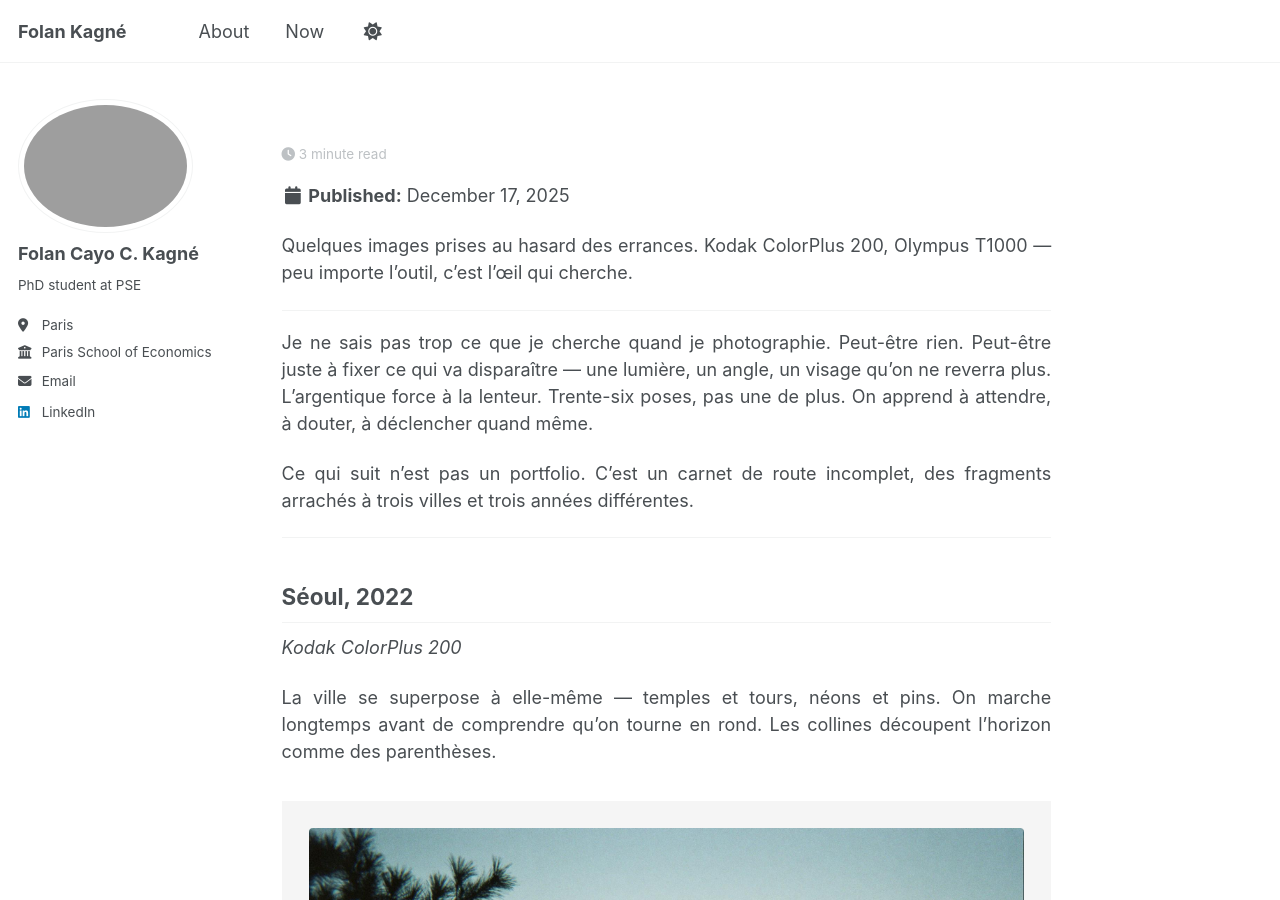
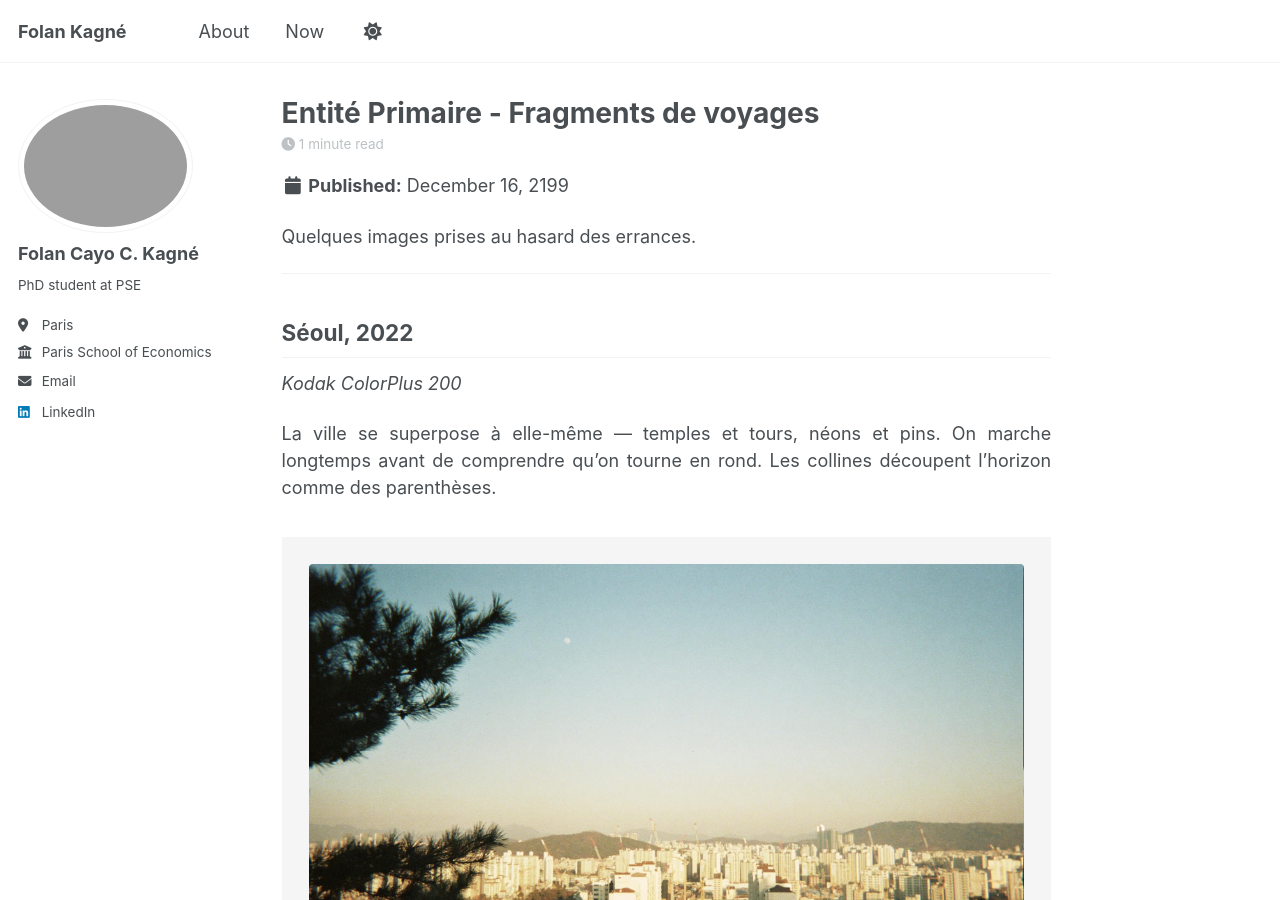
Before and after one commit to folankagne/folankagne.github.io, a Jekyll site: the page built from _posts/2199-12-16-entite-primaire-photos.md, in a window 1280 px wide and 900 px high. Built offline with Jekyll 4.4.1, drawn with Linux system fonts in a browser that asks for light colours; a script that is not in the unit is left out; some of the changed text lies outside the part shown.

Commit message:
Update 2199-12-16-entite-primaire-photos.md

```diff
--- a/_posts/2199-12-16-entite-primaire-photos.md
+++ b/_posts/2199-12-16-entite-primaire-photos.md
@@ -10,15 +9,9 @@
   - random
 ---
 
-Quelques images prises au hasard des errances. Kodak ColorPlus 200, Olympus T1000 — peu importe l'outil, c'est l'œil qui cherche.
+Quelques images prises au hasard des errances.
 
 *  *  *
-
-Je ne sais pas trop ce que je cherche quand je photographie. Peut-être rien. Peut-être juste à fixer ce qui va disparaître — une lumière, un angle, un visage qu'on ne reverra plus. L'argentique force à la lenteur. Trente-six poses, pas une de plus. On apprend à attendre, à douter, à déclencher quand même.
-
-Ce qui suit n'est pas un portfolio. C'est un carnet de route incomplet, des fragments arrachés à trois villes et trois années différentes.
-
----
 
 ## Séoul, 2022
 
@@ -32,7 +25,6 @@
 
 <figure style="background: #f5f5f5; padding: 1.5rem; margin: 2rem 0; text-align: center;">
 <img src="https://folankagne.github.io/photos/photos/section-1/original/OK_0467.jpg" alt="Seoul mosque" style="max-width: 100%;">
-<figcaption style="margin-top: 0.5rem; font-size: 0.9rem; color: #666;">La mosquée centrale de Séoul</figcaption>
 </figure>
 
 > Between the pines, the city breathes
@@ -52,7 +44,6 @@
 
 <figure style="background: #f5f5f5; padding: 1.5rem; margin: 2rem 0; text-align: center;">
 <img src="https://folankagne.github.io/photos/photos/section-1/original/OK_0441.jpg" alt="Seoul sunset" style="max-width: 100%;">
-<figcaption style="margin-top: 0.5rem; font-size: 0.9rem; color: #666;">Coucher de soleil sur Séoul</figcaption>
 </figure>
 
 <figure style="background: #f5f5f5; padding: 1.5rem; margin: 2rem 0; text-align: center;">
@@ -86,7 +77,6 @@
 
 <figure style="background: #f5f5f5; padding: 1.5rem; margin: 2rem 0; text-align: center;">
 <img src="https://folankagne.github.io/photos/photos/section-2/original/OK_15A_0418.jpg" alt="Thailand temple" style="max-width: 100%;">
-<figcaption style="margin-top: 0.5rem; font-size: 0.9rem; color: #666;">Temple doré</figcaption>
 </figure>
 
 <figure style="background: #f5f5f5; padding: 1.5rem; margin: 2rem 0; text-align: center;">
@@ -107,65 +97,6 @@
 <img src="https://folankagne.github.io/photos/photos/section-2/original/OK_10A_0423.jpg" alt="Thailand nature" style="max-width: 100%;">
 </figure>
 
----
-
-## Berlin, 2023
-
-*Olympus T1000*
-
-Berlin ne se livre pas facilement. La ville porte ses cicatrices à fleur de peau — le Mur, les terrains vagues, les façades grises de l'Est. Mais il y a aussi cette énergie brute, ces espaces qui refusent d'être domestiqués.
-
-<figure style="background: #f5f5f5; padding: 1.5rem; margin: 2rem 0; text-align: center;">
-<img src="https://folankagne.github.io/photos/photos/section-3/original/okok%20P8070049.jpg" alt="Berlin crowd" style="max-width: 100%;">
-</figure>
-
-<figure style="background: #f5f5f5; padding: 1.5rem; margin: 2rem 0; text-align: center;">
-<img src="https://folankagne.github.io/photos/photos/section-3/original/ok%20P8070053.jpg" alt="Berlin wall" style="max-width: 100%;">
-<figcaption style="margin-top: 0.5rem; font-size: 0.9rem; color: #666;">Vestiges du Mur</figcaption>
-</figure>
-
-<figure style="background: #f5f5f5; padding: 1.5rem; margin: 2rem 0; text-align: center;">
-<img src="https://folankagne.github.io/photos/photos/section-3/original/ok%20P8060021.jpg" alt="Berlin Holocaust Memorial" style="max-width: 100%;">
-<figcaption style="margin-top: 0.5rem; font-size: 0.9rem; color: #666;">Mémorial de l'Holocauste</figcaption>
-</figure>
-
-> Karl-Marx-Allee stretches wide,
-> Concrete dreams on either side.
-> The Fernsehturm stands alone —
-> A needle stitching sky to stone.
-
-<figure style="background: #f5f5f5; padding: 1.5rem; margin: 2rem 0; text-align: center;">
-<img src="https://folankagne.github.io/photos/photos/section-3/original/ok%20P8060026.jpg" alt="Berlin Soviet memorial" style="max-width: 100%;">
-<figcaption style="margin-top: 0.5rem; font-size: 0.9rem; color: #666;">Mémorial soviétique</figcaption>
-</figure>
-
-<figure style="background: #f5f5f5; padding: 1.5rem; margin: 2rem 0; text-align: center;">
-<img src="https://folankagne.github.io/photos/photos/section-3/original/ok%20P8060024.jpg" alt="Karl-Marx-Allee" style="max-width: 100%;">
-<figcaption style="margin-top: 0.5rem; font-size: 0.9rem; color: #666;">Karl-Marx-Allee</figcaption>
-</figure>
-
-Le mémorial de l'Holocauste, photographié mille fois. Je l'ai quand même fait. Pas pour l'image — pour me souvenir que j'y étais, que j'ai marché entre les stèles, que le silence pesait.
-
-<figure style="background: #f5f5f5; padding: 1.5rem; margin: 2rem 0; text-align: center;">
-<img src="https://folankagne.github.io/photos/photos/section-3/original/ok%20P8060020.jpg" alt="Berlin Fernsehturm" style="max-width: 100%;">
-<figcaption style="margin-top: 0.5rem; font-size: 0.9rem; color: #666;">Fernsehturm</figcaption>
-</figure>
-
-<figure style="background: #f5f5f5; padding: 1.5rem; margin: 2rem 0; text-align: center;">
-<img src="https://folankagne.github.io/photos/photos/section-3/original/ok%20P8060025.jpg" alt="Berlin world clock" style="max-width: 100%;">
-<figcaption style="margin-top: 0.5rem; font-size: 0.9rem; color: #666;">Weltzeituhr, Alexanderplatz</figcaption>
-</figure>
-
----
-
-## Sur la pratique
-
-L'argentique impose une discipline que le numérique a abolie. On ne mitraille pas. On compose, on attend, on doute. Et parfois, au développement, on découvre qu'on a raté. Que la lumière n'était pas celle qu'on croyait. Que le cadrage était bancal.
-
-C'est peut-être ça que je cherche : accepter l'échec comme partie intégrante du processus. Ne pas tout contrôler. Laisser le hasard faire son travail.
-
-> *Le grain de l'image, c'est le grain du temps qui passe.*
-
----
+*  *  *
 
 *Ces photos sont disponibles sur [Entité Primaire [Pics]](https://folankagne.github.io/photos/).*
```
Also changed, not shown: other parts of _posts/2199-12-16-entite-primaire-photos.md (+1 -2 lines).
